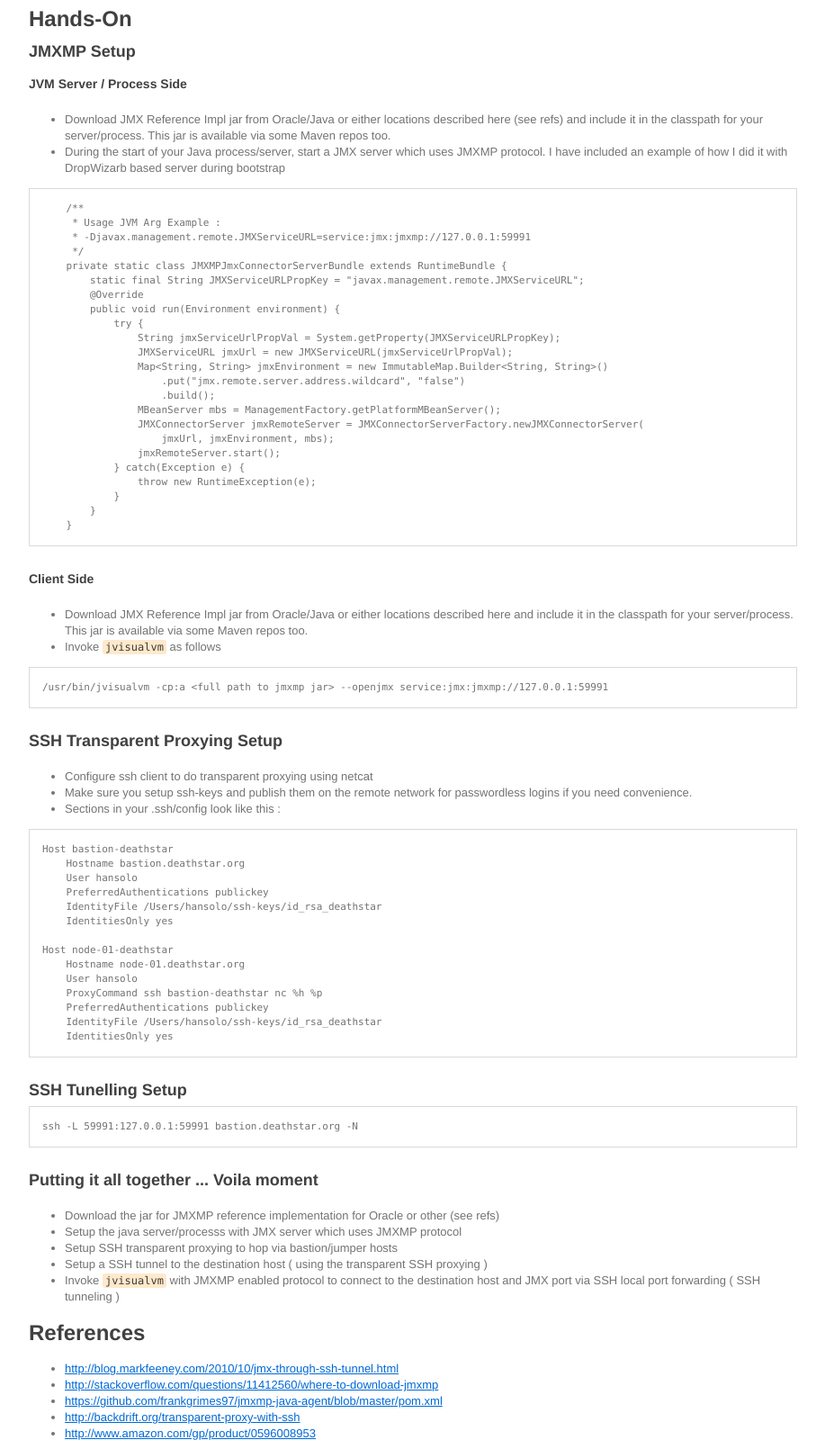
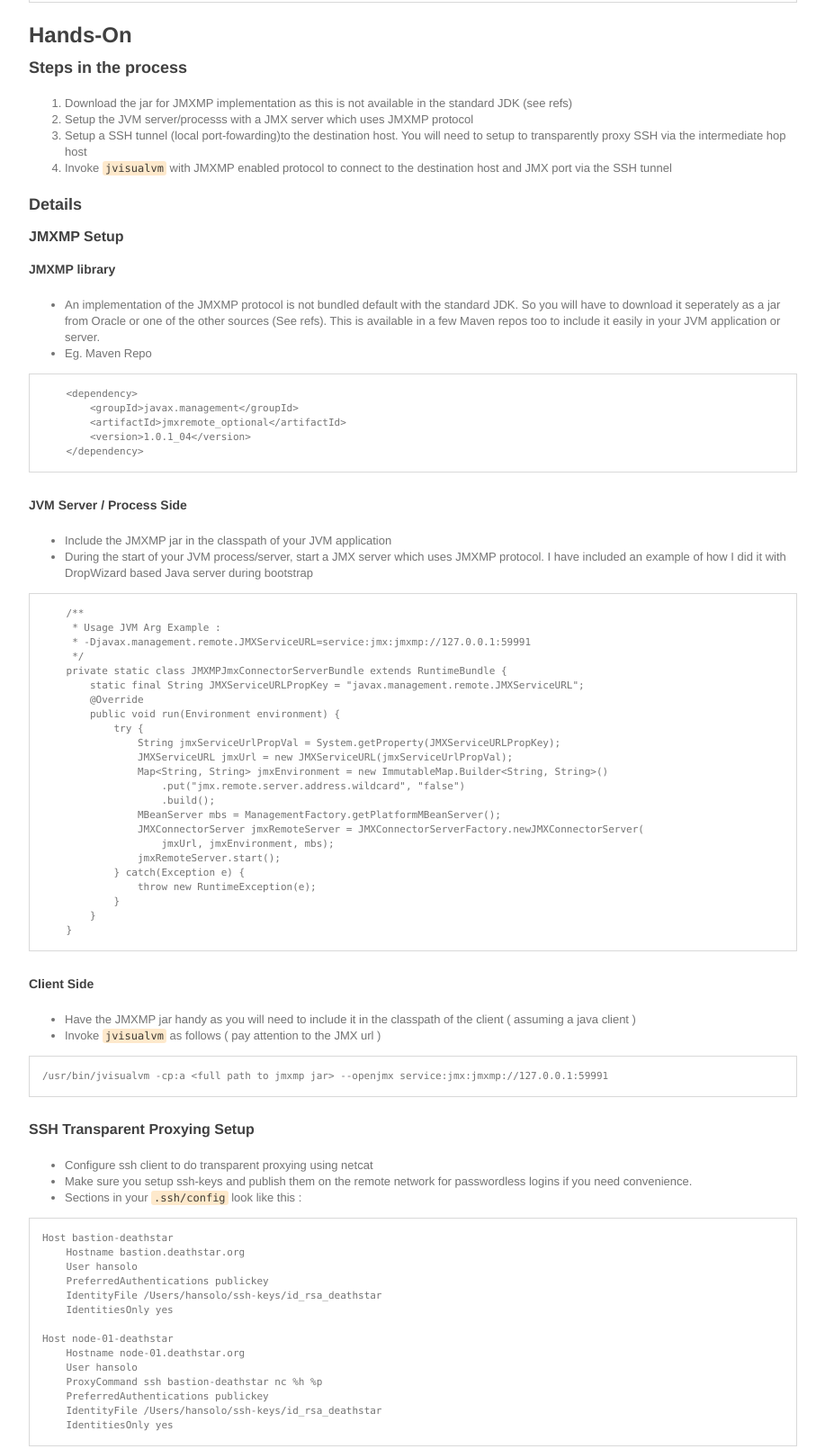
Before and after one commit to sectorzero/journal, a plain HTML site: page jmxtunnel.html in a window 1280 px wide. Shown: the part 1165-2775 px from the top of the page at 90% size, without its empty margins (181-1098 px from the left). Drawn offline with Linux system fonts and the light colour scheme.

Commit message:
Update jmxtunnel.html

```diff
--- a/jmxtunnel.html
+++ b/jmxtunnel.html
@@ -160,22 +160,21 @@ sup {
 
 <h2>Scenario :</h2>
 
-<p>Suppose you have JVM processes or a server running on a remote host and that network is private or restricted to only ssh access, and say we had to connect to the JVM to debug or to inspect anything. We would use something like JVisualVM and try to connect to the JVM via the JMX interface. With the above scenario, as it comes out-of-the-box, it is not really straight-forward to achieve a working setup and this a hands-on tutorial walks through the processing of setting this up.</p>
+<p>Suppose you have JVM processes or a server running on a remote host and that network is private or restricted to only ssh access, and say we had to connect to the JVM to debug or to inspect anything. What we would use is something like JVisualVM and try to connect to the JVM via the JMX interface. This should be straight-forward, but given a multi-network topology, this soon stops to work as it comes out-of-the-box. This tutorial guides you through the steps of setting up LMX for such a scenario</p>
 
 <h2>Constraints and Challenges</h2>
 
 <ul>
 <li>The JVM process is running on a remote host in remote network</li>
-<li>Only access to the network is via ssh via bastion/jumper host with the network
+<li>Only way we can reach the intented destination hosts is via ssh</li>
+<li><p>Only access to the network is via ssh via bastion/jumper host with the network, i.e we cannot ssh directly to the destination host and have to reach by hopping via intermediate hosts</p>
 
 <ul>
 <li><code>client is--&gt; |F| &lt;--&gt; bastion-host &lt;--&gt; server</code></li>
 </ul>
 </li>
-<li>Only way we can reach the intented destination hosts is via ssh</li>
-<li>We cannot ssh directly to the destination-host and have to hop over the bastion/jumper host</li>
-<li>We need to connect to the java process via <code>jvisualvm</code> for debugging, monitoring and other operations. Basically the use-case could be to do anything via JMX interface to a java process</li>
-<li>We cannot run the <code>jvisualvm</code> on the remote/destination host as this is network intensive and may not privileges. The bandwidth required for this locality is not practical for operations</li>
+<li><p>We need to connect to the java process via <code>jvisualvm</code> for debugging, monitoring and other operations. Basically the use-case could be to do anything via JMX interface to a java process, so this overall setup works for other mechanisms which use the JMX interface</p></li>
+<li>We cannot run the <code>jvisualvm</code> on the remote/destination host as this is network intensive and may not have privileges. The bandwidth required for this strategy is not practical for operations</li>
 <li>The default/standard way of using JMX via RMI does not work as RMI protocol cannot be tunneled. It is an arcance non-OSI 'layer' compliant protocol</li>
 <li>We need the data over the network to be secure ( security provided by ssh )</li>
 </ul>
@@ -222,13 +221,40 @@ java     24942       foo  153u  IPv6 22449275      0t0  TCP 127.0.0.1:59991 (LIS
 
 <h2>Hands-On</h2>
 
-<h3>JMXMP Setup</h3>
+<h3>Steps in the process</h3>
+
+<ol>
+<li>Download the jar for JMXMP implementation as this is not available in the standard JDK (see refs)</li>
+<li>Setup the JVM server/processs with a JMX server which uses JMXMP protocol</li>
+<li>Setup a SSH tunnel (local port-fowarding)to the destination host. You will need to setup to transparently proxy SSH via the intermediate hop host</li>
+<li>Invoke <code>jvisualvm</code> with JMXMP enabled protocol to connect to the destination host and JMX port via the SSH tunnel</li>
+</ol>
+
+
+<h3>Details</h3>
+
+<h4>JMXMP Setup</h4>
+
+<h5>JMXMP library</h5>
+
+<ul>
+<li>An implementation of the JMXMP protocol is not bundled default with the standard JDK. So you will have to download it seperately as a jar from Oracle or one of the other sources (See refs). This is available in a few Maven repos too to include it easily in your JVM application or server.</li>
+<li>Eg. Maven Repo</li>
+</ul>
+
+
+<pre><code>    &lt;dependency&gt;
+        &lt;groupId&gt;javax.management&lt;/groupId&gt;
+        &lt;artifactId&gt;jmxremote_optional&lt;/artifactId&gt;
+        &lt;version&gt;1.0.1_04&lt;/version&gt;
+    &lt;/dependency&gt;
+</code></pre>
 
 <h5>JVM Server / Process Side</h5>
 
 <ul>
-<li>Download JMX Reference Impl jar from Oracle/Java or either locations described here (see refs) and include it in the classpath for your server/process. This jar is available via some Maven repos too.</li>
-<li>During the start of your Java process/server, start a JMX server which uses JMXMP protocol. I have included an example of how I did it with DropWizarb based server during bootstrap</li>
+<li>Include the JMXMP jar in the classpath of your JVM application</li>
+<li>During the start of your JVM process/server, start a JMX server which uses JMXMP protocol. I have included an example of how I did it with DropWizard based Java server during bootstrap</li>
 </ul>
 
 
@@ -260,20 +286,20 @@ java     24942       foo  153u  IPv6 22449275      0t0  TCP 127.0.0.1:59991 (LIS
 <h5>Client Side</h5>
 
 <ul>
-<li>Download JMX Reference Impl jar from Oracle/Java or either locations described here and include it in the classpath for your server/process. This jar is available via some Maven repos too.</li>
-<li>Invoke <code>jvisualvm</code> as follows</li>
+<li>Have the JMXMP jar handy as you will need to include it in the classpath of the client ( assuming a java client )</li>
+<li>Invoke <code>jvisualvm</code> as follows ( pay attention to the JMX url )</li>
 </ul>
 
 
 <pre><code>/usr/bin/jvisualvm -cp:a &lt;full path to jmxmp jar&gt; --openjmx service:jmx:jmxmp://127.0.0.1:59991
 </code></pre>
 
-<h3>SSH Transparent Proxying Setup</h3>
+<h4>SSH Transparent Proxying Setup</h4>
 
 <ul>
 <li>Configure ssh client to do transparent proxying using netcat</li>
 <li>Make sure you setup ssh-keys and publish them on the remote network for passwordless logins if you need convenience.</li>
-<li>Sections in your .ssh/config look like this :</li>
+<li>Sections in your <code>.ssh/config</code> look like this :</li>
 </ul>
 
 
@@ -293,19 +319,13 @@ Host node-01-deathstar
     IdentitiesOnly yes
 </code></pre>
 
-<h3>SSH Tunelling Setup</h3>
-
-<pre><code>ssh -L 59991:127.0.0.1:59991 bastion.deathstar.org -N
-</code></pre>
-
-<h3>Putting it all together ... Voila moment</h3>
+<h4>SSH Tunelling Setup</h4>
 
 <ul>
-<li>Download the jar for JMXMP reference implementation for Oracle or other (see refs)</li>
-<li>Setup the java server/processs with JMX server which uses JMXMP protocol</li>
-<li>Setup SSH transparent proxying to hop via bastion/jumper hosts</li>
-<li>Setup a SSH tunnel to the destination host ( using the transparent SSH proxying )</li>
-<li>Invoke <code>jvisualvm</code> with JMXMP enabled protocol to connect to the destination host and JMX port via SSH local port forwarding ( SSH tunneling )</li>
+<li>Setup local port-forwarding of the JMX port as follows. Note the host in this is the bastion host, but the proxying setup you already did will tunnel the ssh connection all the way to the destination host
+<code>
+ssh -L 59991:127.0.0.1:59991 bastion.deathstar.org -N
+</code></li>
 </ul>
 
 
```
